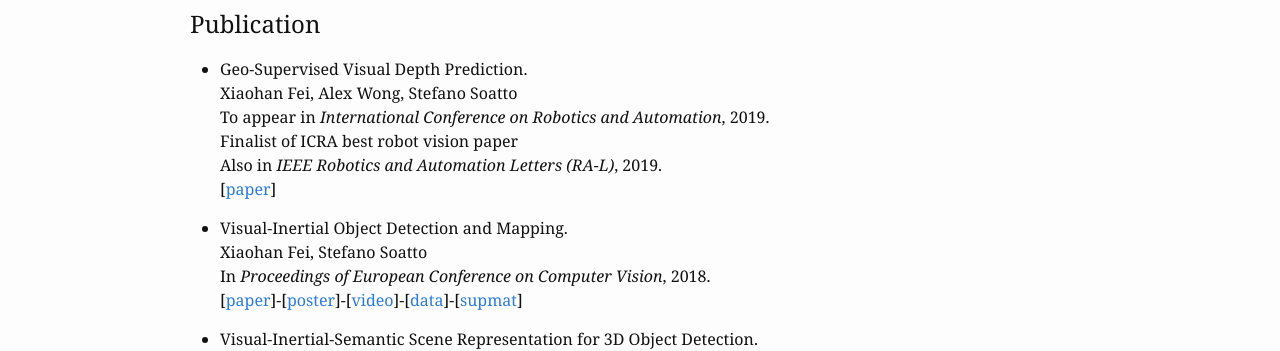
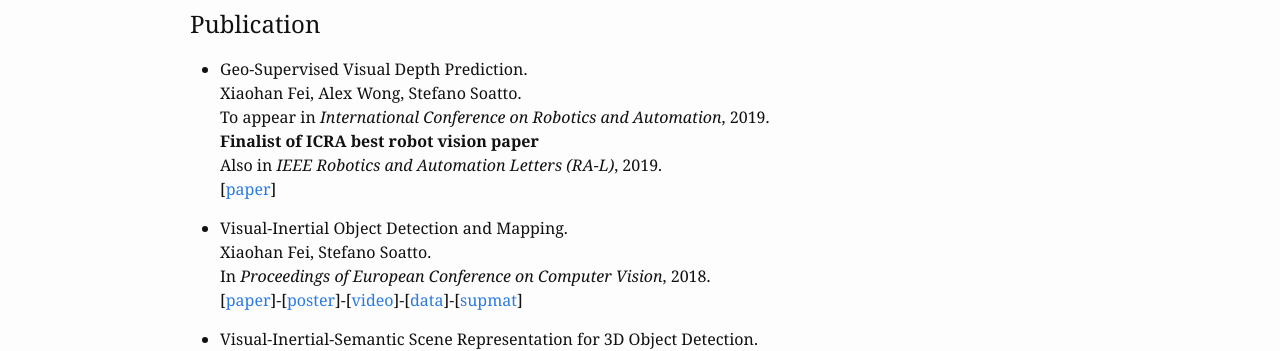
Before and after one commit to feixh/feixh.github.com, a Jekyll site: the page built from index.md, in a window 1280 px wide. Shown: the part 1392-1743 px from the top of the page. Built offline with Jekyll 4.4.1, drawn with Linux system fonts in a browser that asks for light colours; formulas are drawn with MathJax 3.

```diff
--- a/index.md
+++ b/index.md
@@ -44,14 +44,14 @@ A recent CV is [available here][resume].
 ## Publication
 
 - Geo-Supervised Visual Depth Prediction.\\
-    Xiaohan Fei, Alex Wong, Stefano Soatto\\
+    Xiaohan Fei, Alex Wong, Stefano Soatto.\\
     To appear in *International Conference on Robotics and Automation*, 2019.\\
-    Finalist of ICRA best robot vision paper \\
+    **Finalist of ICRA best robot vision paper** \\
     Also in *IEEE Robotics and Automation Letters (RA-L)*, 2019.\\
     \[[paper][geosup_paper]\]
 
 - Visual-Inertial Object Detection and Mapping.\\
-    Xiaohan Fei, Stefano Soatto\\
+    Xiaohan Fei, Stefano Soatto.\\
     In *Proceedings of European Conference on Computer Vision*, 2018.\\
     \[[paper][eccv18_paper]\]-\[[poster][eccv18_poster]\]-\[[video][eccv18_video]\]-\[[data][eccv18_data]\]-\[[supmat][eccv18_supmat]\]
 
```
